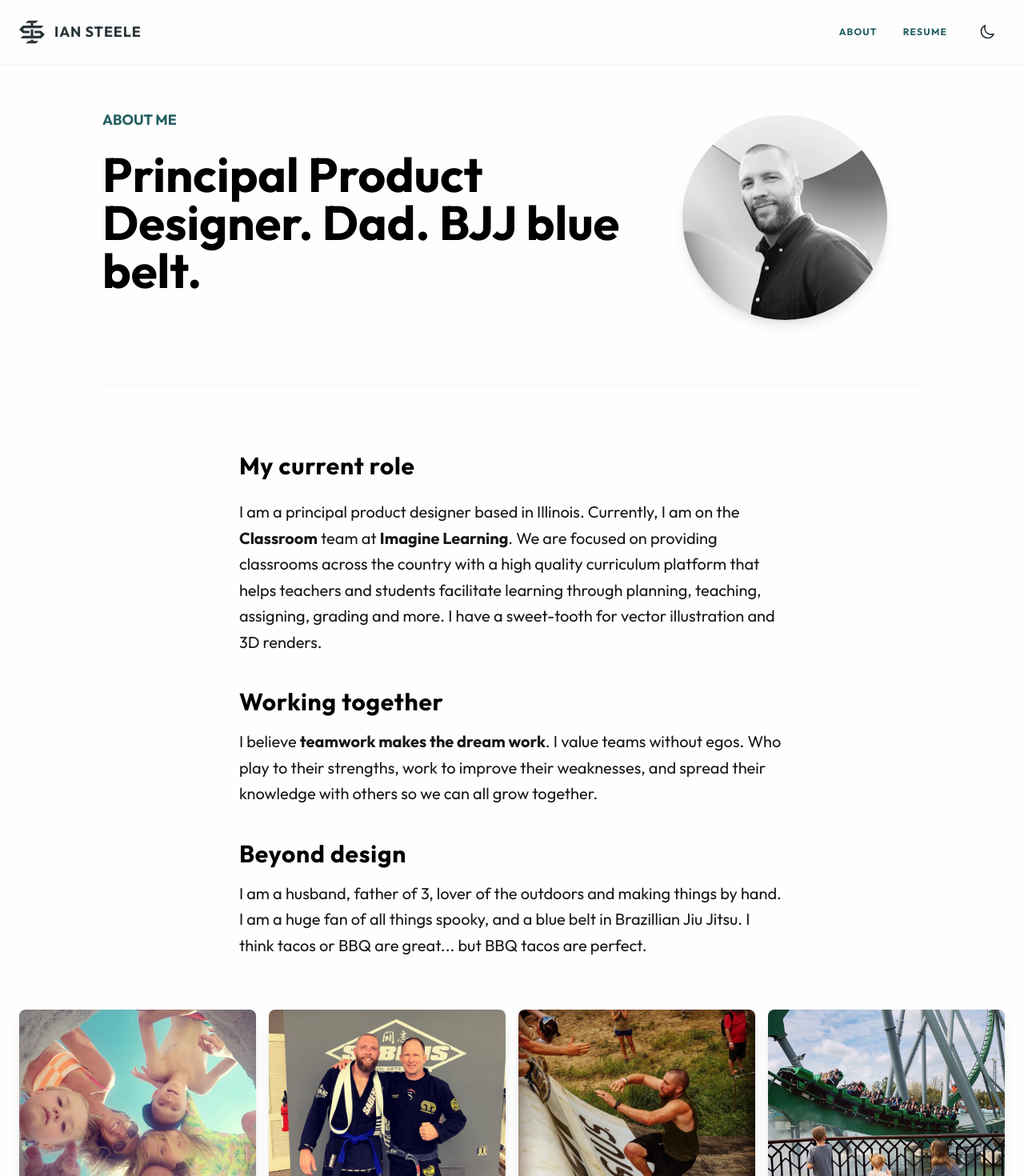
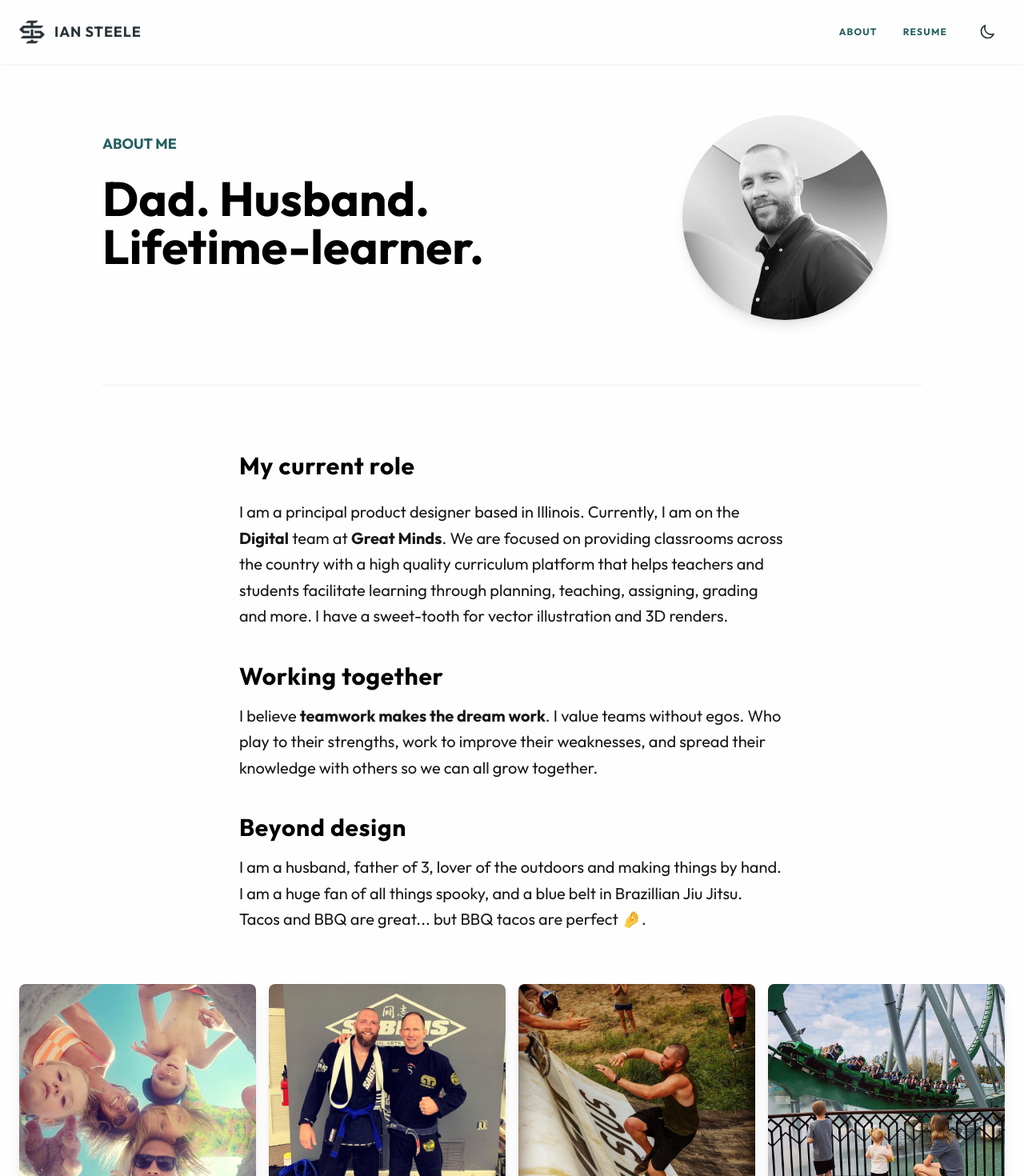
Before and after one commit to iansteele/portfolio, a Next.js app: page /About in a window 1280 px wide. Shown: the top 1470 px of the page at 80% size. Built offline with nearby package versions, Linux system fonts and the light colour scheme.

Commit message:
updates about

```diff
--- a/pages/About.js
+++ b/pages/About.js
@@ -13,7 +13,7 @@ function App() {
             </span>
             <h1 className="w-full mx-auto mt-6 md:mx-0">
               {" "}
-              Principal Product Designer. Dad. BJJ blue belt.
+              Dad. Husband. Lifetime-learner.
             </h1>
           </div>
           <Image
@@ -29,11 +29,9 @@ function App() {
           <h2>My current role</h2>
           <p className="mx-auto mt-6">
             I am a principal product designer based in Illinois. Currently, I am
-            on the <span className="font-bold">Classroom</span> team at{" "}
-            <span className="font-bold whitespace-nowrap ">
-              Imagine Learning
-            </span>
-            . We are focused on providing classrooms across the country with a
+            on the <span className="font-bold">Digital</span> team at{" "}
+            <span className="font-bold whitespace-nowrap ">Great Minds</span>.
+            We are focused on providing classrooms across the country with a
             high quality curriculum platform that helps teachers and students
             facilitate learning through planning, teaching, assigning, grading
             and more. I have a sweet-tooth for vector illustration and 3D
@@ -51,8 +49,8 @@ function App() {
           <p>
             I am a husband, father of 3, lover of the outdoors and making things
             by hand. I am a huge fan of all things spooky, and a blue belt in
-            Brazillian Jiu Jitsu. I think tacos or BBQ are great... but BBQ
-            tacos are perfect.
+            Brazillian Jiu Jitsu. Tacos and BBQ are great... but BBQ tacos are
+            perfect 🤌.
           </p>
         </div>
       </div>
```
